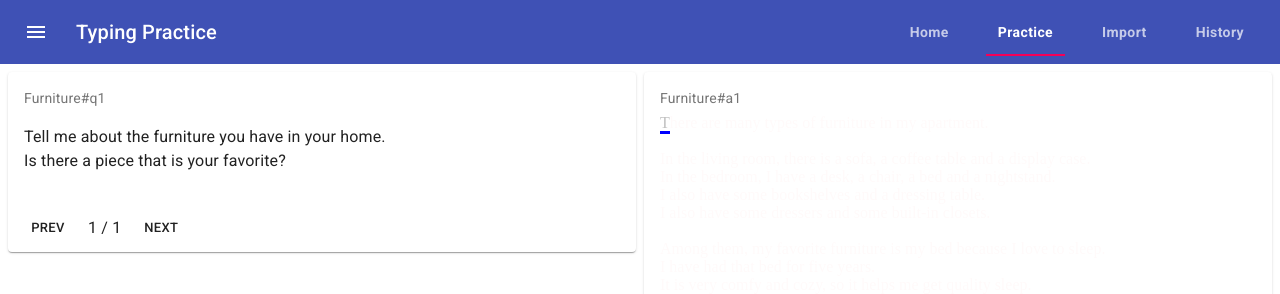
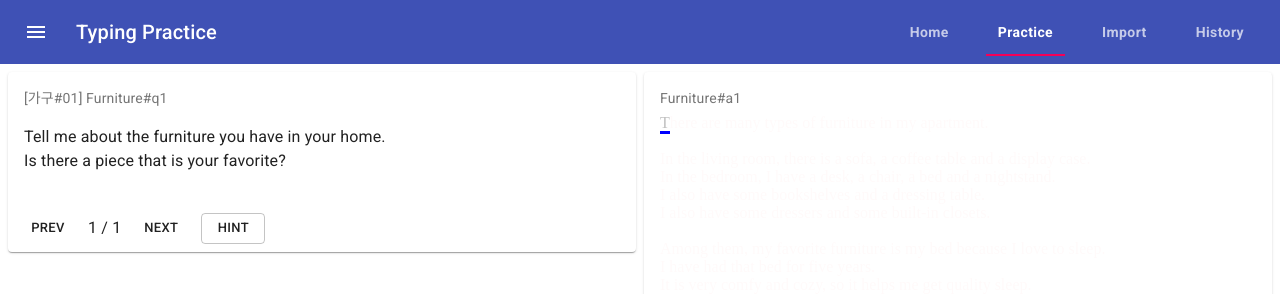
Before and after one commit to mechurak/typing-practice-web, a React (Create React App) app: page /practice in a window 1280 px wide. Shown: the top 294 px of the page. Built offline with nearby package versions, Linux system fonts and the light colour scheme.

Commit message:
Show hint. Add prev/next button to Practice

```diff
--- a/src/components/ui/Practice.js
+++ b/src/components/ui/Practice.js
@@ -1,36 +1,36 @@
-import React, { useState } from 'react';
-import { makeStyles } from '@material-ui/core/styles';
-import Card from '@material-ui/core/Card';
-import CardActions from '@material-ui/core/CardActions';
-import CardContent from '@material-ui/core/CardContent';
-import Grid from '@material-ui/core/Grid';
-import { Button, Typography } from '@material-ui/core';
-import Typing from '../Typing';
+import React, { useState } from "react";
+import { makeStyles } from "@material-ui/core/styles";
+import Card from "@material-ui/core/Card";
+import CardActions from "@material-ui/core/CardActions";
+import CardContent from "@material-ui/core/CardContent";
+import Grid from "@material-ui/core/Grid";
+import { Button, Typography } from "@material-ui/core";
+import Typing from "../Typing";
 
 const CUR_QUESTIONS_LS = "curQuestions";
 const CUR_ANSWERS_LS = "curAnswers";
 
 const tempQuestions = [
   {
-    "subject": "Furniture",
-    "category": "common",
-    "set": "가구#01",
-    "id": "Furniture#q1",
-    "final": "",
-    "hint": "[Int] 본인 집에 있는 가구, 가장 좋아하는 가구 묘사 - 침대",
-    "question": `Tell me about the furniture you have in your home.
+    subject: "Furniture",
+    category: "common",
+    set: "가구#01",
+    id: "Furniture#q1",
+    final: "",
+    hint: "[Int] 본인 집에 있는 가구, 가장 좋아하는 가구 묘사 - 침대",
+    question: `Tell me about the furniture you have in your home.
 Is there a piece that is your favorite?`,
-    "description": "",
-    "answer_id": "Furniture#a1",
+    description: "",
+    answer_id: "Furniture#a1",
   },
-]
+];
 
 const tempAnswers = [
   {
-    "subject": "Furniture",
-    "id": "Furniture#a1",
-    "hint": "[Int] 본인 집에 있는 가구, 가장 좋아하는 가구 묘사 - 침대",
-    "answer": `There are many types of furniture in my apartment.
+    subject: "Furniture",
+    id: "Furniture#a1",
+    hint: "[Int] 본인 집에 있는 가구, 가장 좋아하는 가구 묘사 - 침대",
+    answer: `There are many types of furniture in my apartment.
 
 In the living room, there is a sofa, a coffee table and a display case.
 In the bedroom, I have a desk, a chair, a bed and a nightstand.
@@ -50,10 +50,10 @@ I always make my bed when I wake up in the morning.
 I like to keep my bed nice and tidy.
 
 So, these are the furniture I have at home.`,
-    "description": "본인 방 묘사 답변에 활용",
-    "important": "",
+    description: "본인 방 묘사 답변에 활용",
+    important: "",
   },
-]
+];
 
 const useStyles = makeStyles((theme) => ({
   root: {
@@ -61,7 +61,7 @@ const useStyles = makeStyles((theme) => ({
   },
   paper: {
     padding: theme.spacing(2),
-    textAlign: 'center',
+    textAlign: "center",
     color: theme.palette.text.secondary,
   },
   title: {
@@ -72,11 +72,14 @@ const useStyles = makeStyles((theme) => ({
 export default function Practice() {
   const classes = useStyles();
 
-  const questions = JSON.parse(localStorage.getItem(CUR_QUESTIONS_LS)) || tempQuestions;
-  const answers = JSON.parse(localStorage.getItem(CUR_ANSWERS_LS)) || tempAnswers;
+  const questions =
+    JSON.parse(localStorage.getItem(CUR_QUESTIONS_LS)) || tempQuestions;
+  const answers =
+    JSON.parse(localStorage.getItem(CUR_ANSWERS_LS)) || tempAnswers;
   const questionLength = questions.length;
 
   const [curIndex, setCurIndex] = useState(0);
+  const [hintEnabled, setHintEnabled] = useState(false);
 
   const handleNext = () => {
     let newIndex = curIndex + 1;
@@ -84,7 +87,7 @@ export default function Practice() {
       newIndex = 0;
     }
     setCurIndex(newIndex);
-  }
+  };
 
   const handlePrev = () => {
     let newIndex = curIndex - 1;
@@ -92,7 +95,11 @@ export default function Practice() {
       newIndex = questionLength - 1;
     }
     setCurIndex(newIndex);
-  }
+  };
+
+  const handleHint = () => {
+    setHintEnabled(~hintEnabled);
+  };
 
   return (
     <div className={classes.root}>
@@ -100,31 +107,89 @@ export default function Practice() {
         <Grid item xs={12} sm={6}>
           <Card className={classes.root}>
             <CardContent>
-              <Typography className={classes.title} color="textSecondary" gutterBottom>
-                {questions[curIndex]["id"]}
+              <Typography
+                className={classes.title}
+                color="textSecondary"
+                gutterBottom
+              >
+                [{questions[curIndex]["set"]}] {questions[curIndex]["id"]}
               </Typography>
-              <pre style={{ fontFamily: 'inherit' }}>
+              <pre style={{ fontFamily: "inherit" }}>
                 <Typography variant="body1" component="p">
                   {questions[curIndex]["question"]}
                 </Typography>
               </pre>
+              {hintEnabled ? (
+                <>
+                  <Typography
+                    variant="body2"
+                    color="textSecondary"
+                    gutterBottom
+                  >
+                    Hint (question)
+                  </Typography>
+                  <Typography variant="body2" component="p">
+                    {questions[curIndex]["hint"]}
+                  </Typography>
+                  <Typography
+                    variant="body2"
+                    color="textSecondary"
+                    gutterBottom
+                  >
+                    Hint (answer)
+                  </Typography>
+                  <pre style={{ fontFamily: "inherit" }}>
+                    <Typography variant="body2" component="p">
+                      {answers[curIndex]["hint"]}
+                    </Typography>
+                  </pre>
+                  <Typography
+                    variant="body2"
+                    color="textSecondary"
+                    gutterBottom
+                  >
+                    Description (answer)
+                  </Typography>
+                  <pre style={{ fontFamily: "inherit" }}>
+                    <Typography variant="body2" component="p">
+                      {answers[curIndex]["description"]}
+                    </Typography>
+                  </pre>
+                </>
+              ) : null}
             </CardContent>
             <CardActions>
-              <Button size="small" onClick={handlePrev}>Prev</Button>
+              <Button size="small" onClick={handlePrev}>
+                Prev
+              </Button>
               <Typography variant="body1">
-                  {curIndex + 1} / {questionLength}
-                </Typography>
-              <Button size="small" onClick={handleNext}>Next</Button>
+                {curIndex + 1} / {questionLength}
+              </Typography>
+              <Button size="small" onClick={handleNext}>
+                Next
+              </Button>
+              <Button
+                size="small"
+                variant="outlined"
+                color={hintEnabled ? "primary" : "default"}
+                onClick={handleHint}
+              >
+                Hint
+              </Button>
             </CardActions>
           </Card>
         </Grid>
         <Grid item xs={12} sm={6}>
           <Card className={classes.root}>
             <CardContent>
-              <Typography className={classes.title} color="textSecondary" gutterBottom>
+              <Typography
+                className={classes.title}
+                color="textSecondary"
+                gutterBottom
+              >
                 {answers[curIndex]["id"]}
               </Typography>
-              <Typing leftStr={answers[curIndex]['answer']} />
+              <Typing leftStr={answers[curIndex]["answer"]} />
             </CardContent>
             <CardActions>
               <Button size="small">Hint</Button>
```
Also changed, not shown: 1 other file (tests, documents, lock files or other folders).
